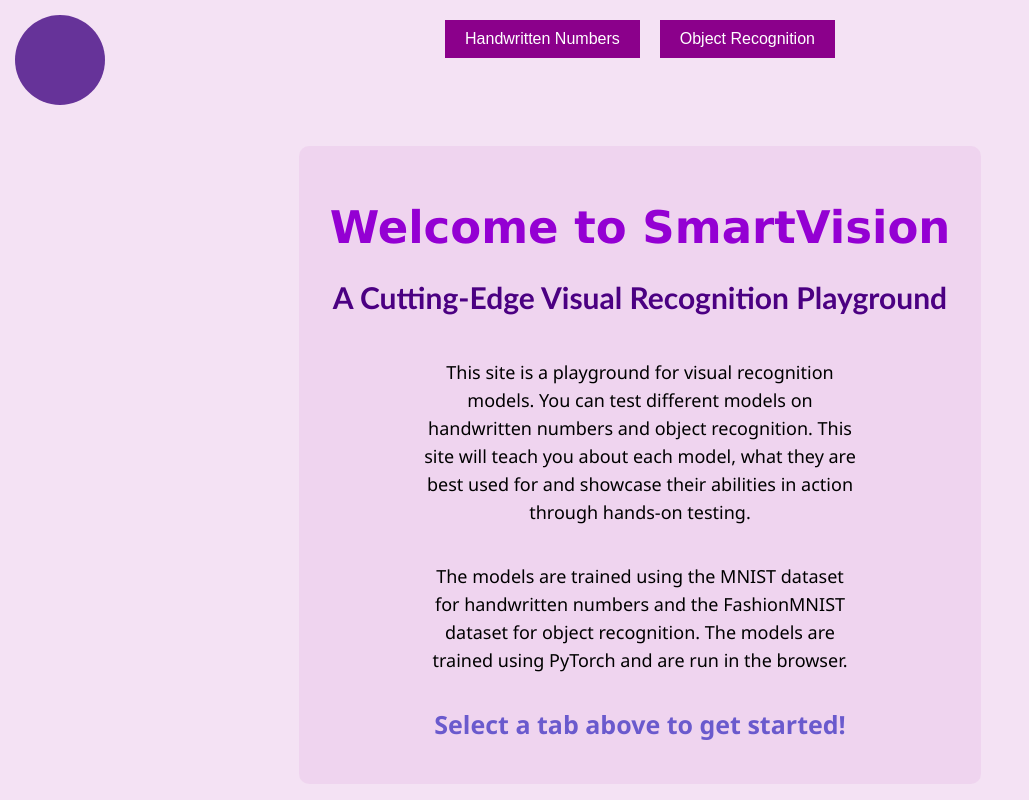
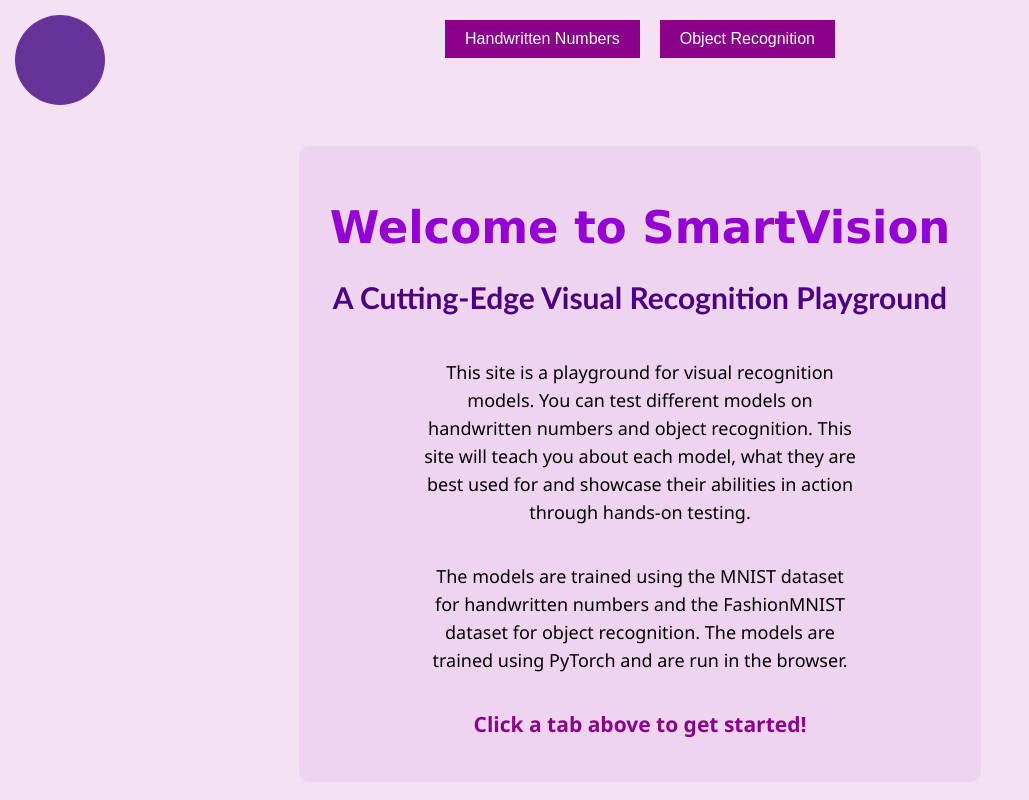
Before and after one commit to t1oluwani/SmartVision, a Vue app in the folder frontend/: page / in a window 1280 px wide. Shown: the whole page, without its empty margins (0-1029 px from the left). Built offline with nearby package versions, Linux system fonts and the light colour scheme.

Commit message:
Change part of default message

```diff
--- a/frontend/src/App.vue
+++ b/frontend/src/App.vue
@@ -22,7 +22,7 @@
         PyTorch and are run in the browser.
       </p>
       <p>
-        <strong>Select a tab above to get started!</strong>
+        <strong>Click a tab above to get started!</strong>
       </p>
     </div>
 
--- a/frontend/src/assets/styles/App.css
+++ b/frontend/src/assets/styles/App.css
@@ -91,6 +91,6 @@ p {
 }
 
 #default strong {
-  color: slateblue;
-  font-size: 25px;
+  color: darkmagenta;
+  font-size: 21px;
 }
```
